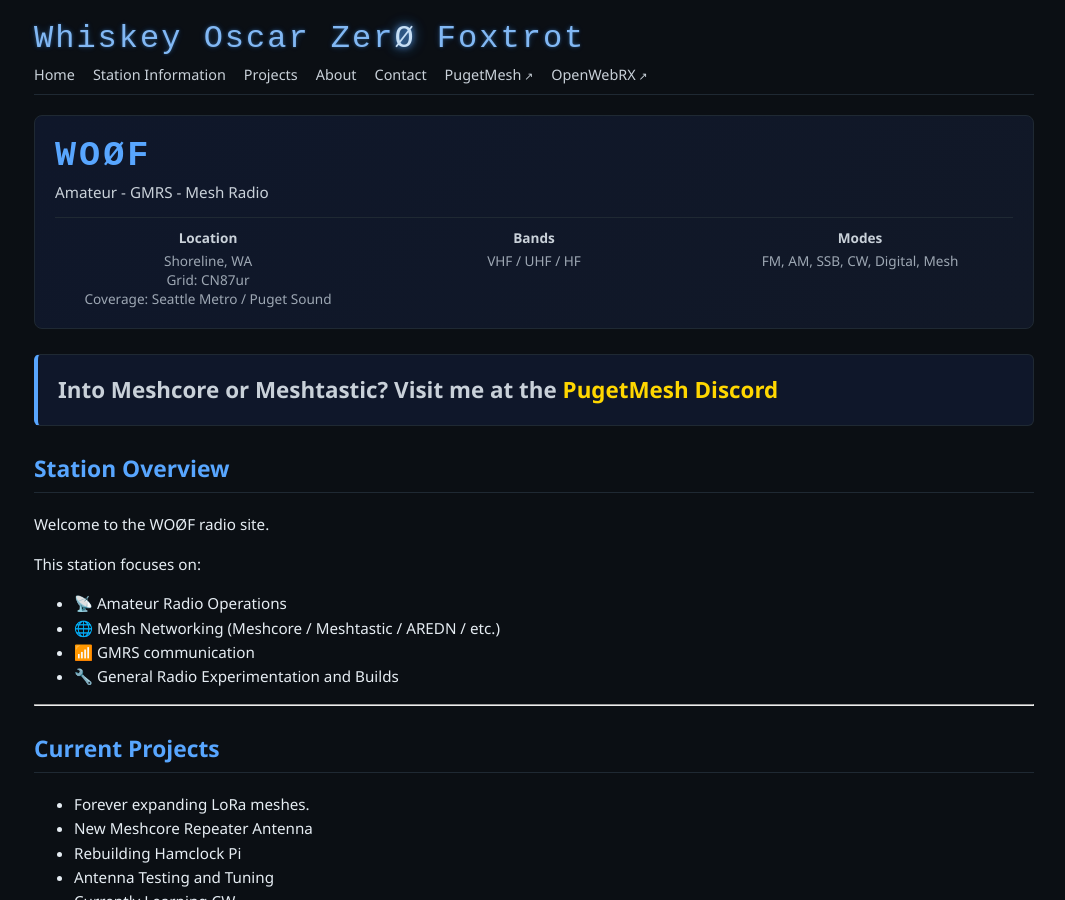
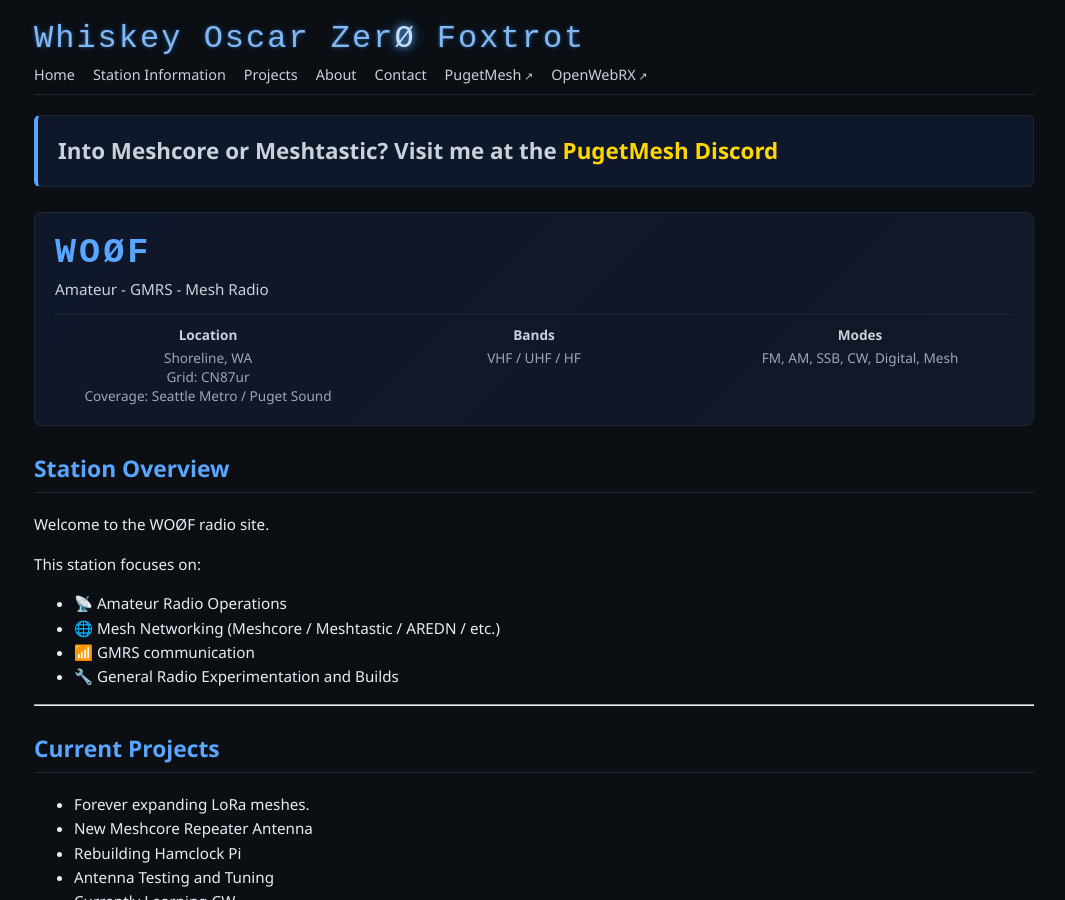
Before and after one commit to Lymitliss/Lymitliss.github.io, a Jekyll site: the page built from index.md, in a window 1280 px wide and 900 px high. Shown: the whole window, without its empty margins (106-1171 px from the left). Built offline with Jekyll 4.4.1, drawn with Linux system fonts in a browser that asks for light colours.

Commit message:
Update default.html

```diff
--- a/_layouts/default.html
+++ b/_layouts/default.html
@@ -28,6 +28,16 @@
       </div>
     </nav>
 
+    {% if page.url == "/" %}
+    <!-- Banner ABOVE hero -->
+    <div class="home-banner">
+      Into Meshcore or Meshtastic? Visit me at the
+      <a href="https://pugetmesh.org/" target="_blank" rel="noopener">
+        PugetMesh Discord
+      </a>
+    </div>
+    {% endif %}
+
     <header class="hero">
       <h1 class="hero-title">WOØF</h1>
       <p class="hero-subtitle">Amateur - GMRS - Mesh Radio</p>
@@ -49,16 +59,6 @@
         </div>
       </div>
     </header>
-
-    {% if page.url == "/" %}
-    <!-- Banner ABOVE content -->
-    <div class="home-banner">
-      Into Meshcore or Meshtastic? Visit me at the
-      <a href="https://pugetmesh.org/" target="_blank" rel="noopener">
-        PugetMesh Discord
-      </a>
-    </div>
-    {% endif %}
 
     <main>
       {{ content }}
```
